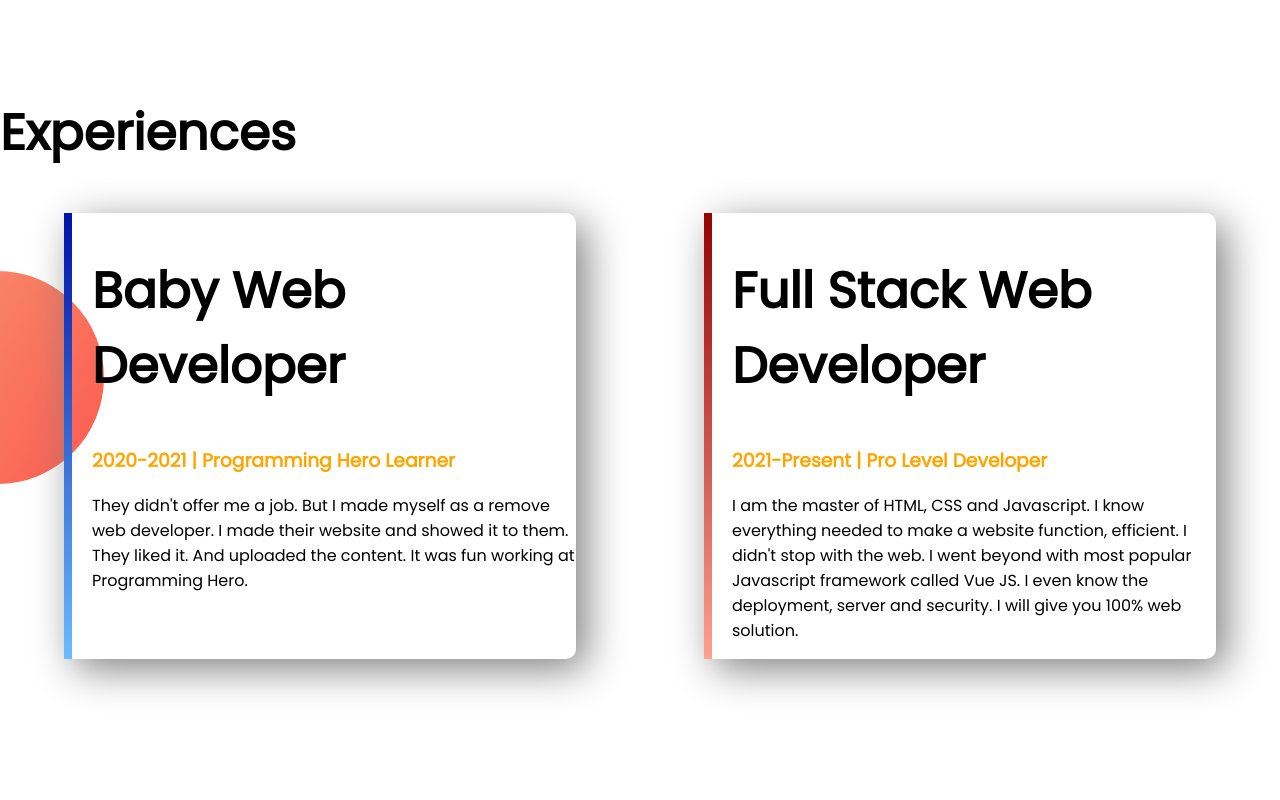
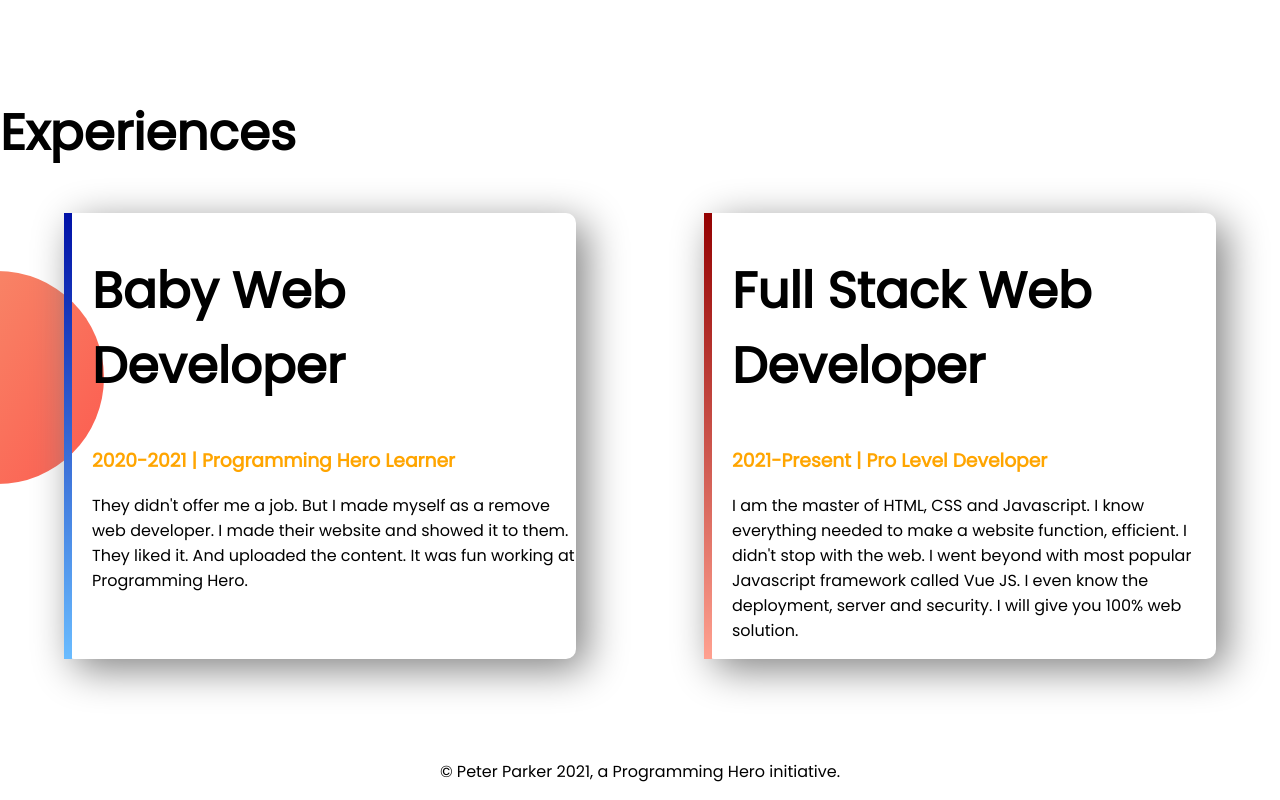
Before and after one commit to hasanulbanna85/developer-portfolio-ep, a plain HTML site: page index.html in a window 1280 px wide. Shown: the part 1141-1941 px from the top of the page. Before the commit the page ends 1900 px from the top, so only its background shows below. Drawn offline with Linux system fonts and the light colour scheme.

Commit message:
footer finished

```diff
--- a/index.html
+++ b/index.html
@@ -63,6 +63,10 @@
         </div>
     </section>
 
+    <footer>
+        <p>© Peter Parker 2021, a Programming Hero initiative.</p>
+    </footer>
+
 </body>
 
 </html>
--- a/style.css
+++ b/style.css
@@ -71,4 +71,6 @@ h1 {
     border-image-slice: 1;
 }
 
-/* flexible-container */
+footer p {
+    text-align: center;
+}
```
